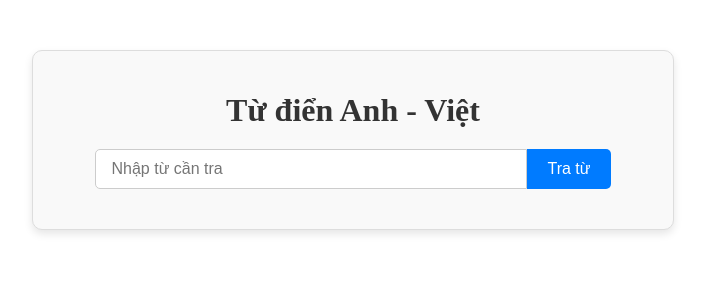
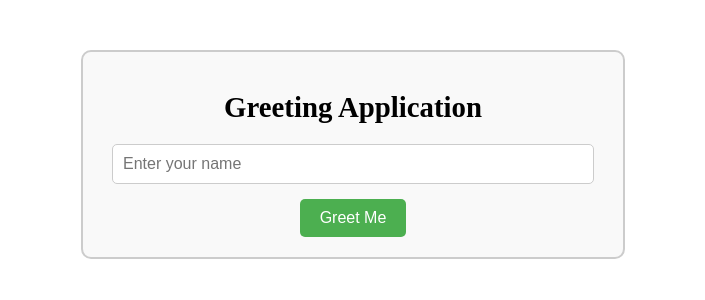
Before and after one commit to Utloan2914/ToLoan_VueJs_API_Bai2, a Vue app: page / in a window 1280 px wide. Shown: the top 300 px of the page, without its empty margins (287-992 px from the left). Built offline with nearby package versions, Linux system fonts and the light colour scheme.

Commit message:
Xây dựng API đơn giản

```diff
--- a/src/App.vue
+++ b/src/App.vue
@@ -1,16 +1,15 @@
 <template>
   <div id="app">
-    <Dictionary />
+    <Greeting />
   </div>
 </template>
 
 <script>
-import Dictionary from './components/Dictionary.vue'
-
+import Greeting from './components/Greeting.vue'
 export default {
   name: 'App',
   components: {
-    Dictionary
+    Greeting
   }
 }
 </script>
--- /dev/null
+++ b/src/components/Greeting.vue
@@ -0,0 +1,97 @@
+<template>
+  <div class="greeting-app">
+    <h1>Greeting Application</h1>
+    <input
+        type="text"
+        v-model="name"
+        placeholder="Enter your name"
+        class="input-box"
+    />
+    <button @click="fetchGreeting" class="submit-button">Greet Me</button>
+    <p v-if="greetingMessage" class="message">{{ greetingMessage }}</p>
+    <p v-if="error" class="error">{{ error }}</p>
+  </div>
+</template>
+
+<script>
+export default {
+  data() {
+    return {
+      name: "",
+      greetingMessage: "",
+      error: null,
+    };
+  },
+  methods: {
+    async fetchGreeting() {
+      this.error = null;
+      this.greetingMessage = "";
+
+      try {
+        const response = await fetch(
+            `http://localhost:8080/greeting?name=${this.name}`
+        );
+
+        if (!response.ok) {
+          this.error = "Failed to fetch greeting. Please try again.";
+          return;
+        }
+
+        const data = await response.text(); // Đọc phản hồi dưới dạng chuỗi
+        this.greetingMessage = data; // Gán chuỗi phản hồi vào greetingMessage
+      } catch (err) {
+        this.error = "An error occurred: " + err.message;
+      }
+    }
+
+
+  },
+};
+</script>
+
+<style>
+.greeting-app {
+  max-width: 500px;
+  margin: 50px auto;
+  text-align: center;
+  padding: 20px;
+  border: 2px solid #ccc;
+  border-radius: 10px;
+  background-color: #f9f9f9;
+}
+h1 {
+  font-size: 1.8rem;
+  margin-bottom: 20px;
+}
+.input-box {
+  width: calc(100% - 40px);
+  padding: 10px;
+  font-size: 1rem;
+  margin-bottom: 15px;
+  border: 1px solid #ccc;
+  border-radius: 5px;
+}
+.submit-button {
+  padding: 10px 20px;
+  font-size: 1rem;
+  border: none;
+  border-radius: 5px;
+  background-color: #4caf50;
+  color: white;
+  cursor: pointer;
+  transition: background-color 0.3s;
+}
+.submit-button:hover {
+  background-color: #45a049;
+}
+.message {
+  margin-top: 20px;
+  font-size: 1.2rem;
+  color: #333;
+}
+.error {
+  margin-top: 20px;
+  font-size: 1.2rem;
+  color: red;
+}
+</style>
```
